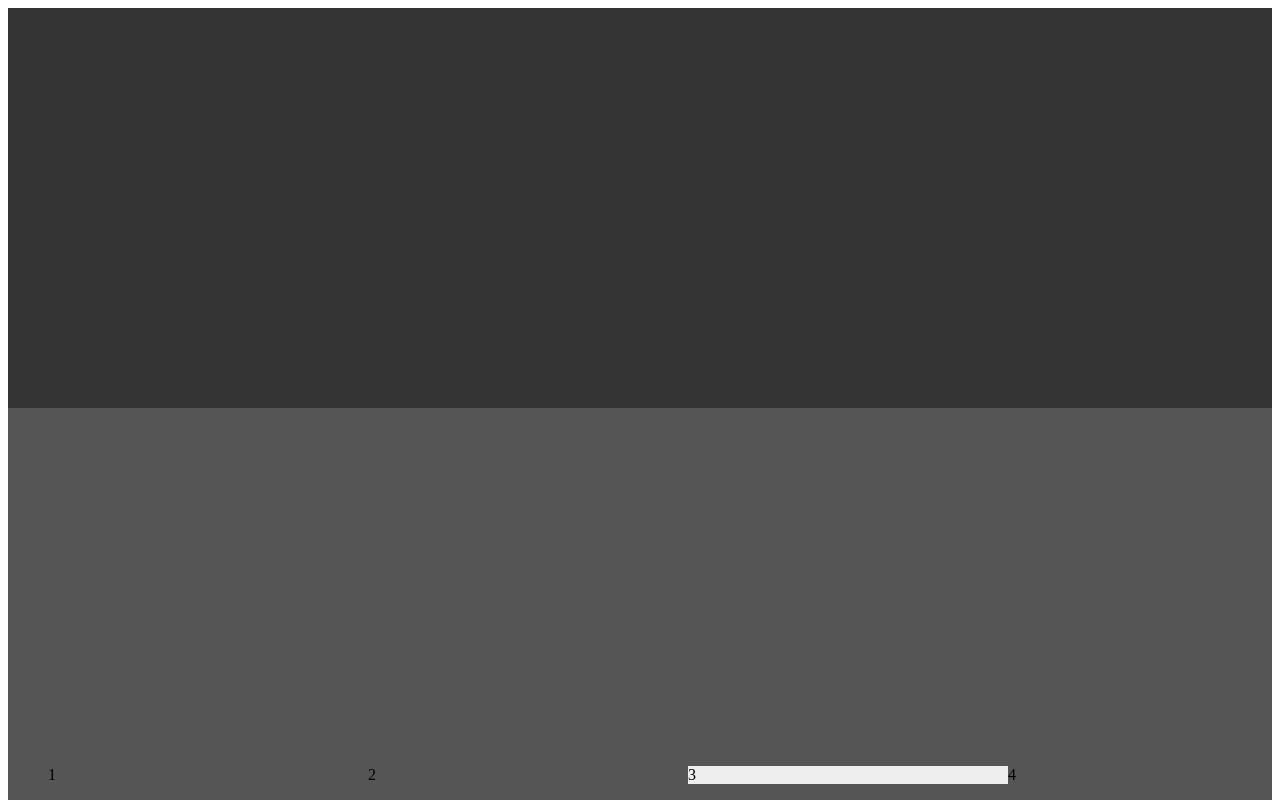
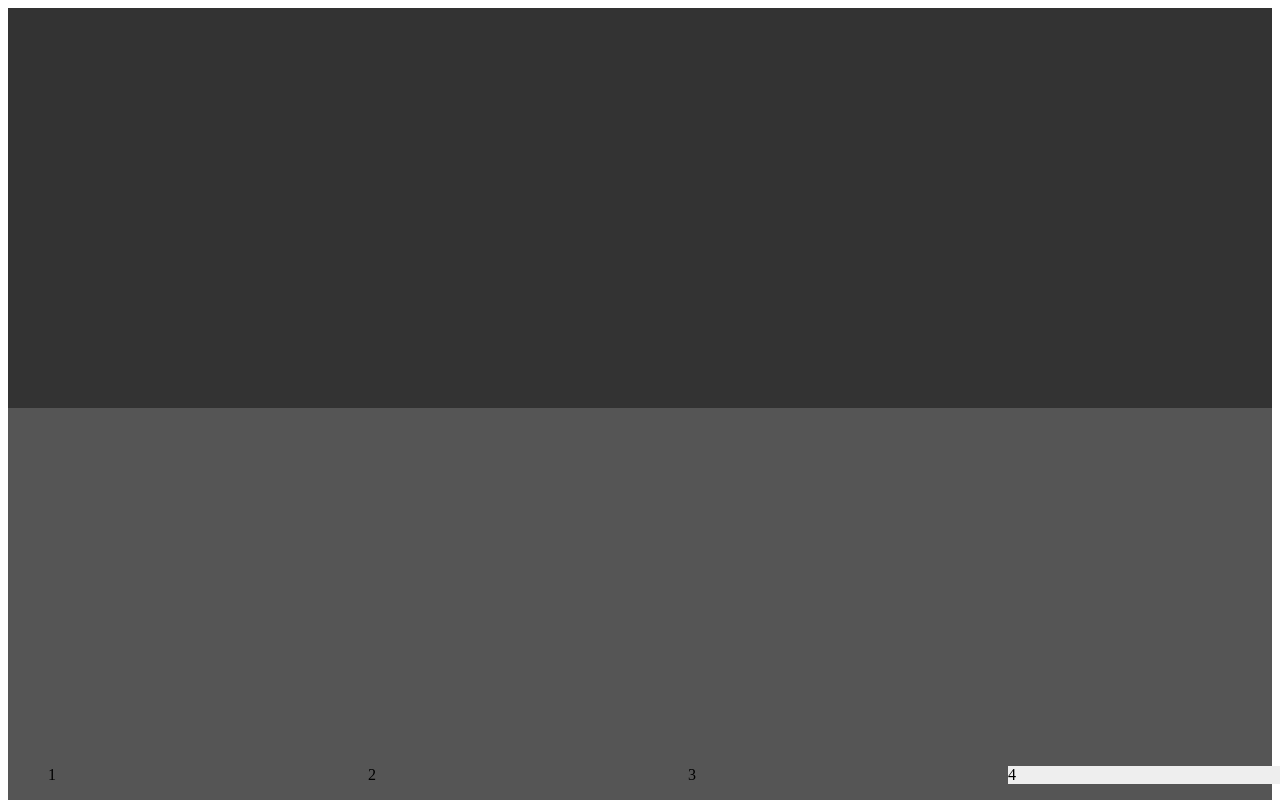
Before and after one commit to silentsvv/scrollNav, a website: page demo.html in a window 1280 px wide. Shown: the top 800 px of the page. Drawn offline with Linux system fonts and the light colour scheme.

Commit message:
自动给末尾添加元素

```diff
--- a/demo.html
+++ b/demo.html
@@ -45,5 +45,9 @@
   window.s = new NavScroll.init({positionSet: {
       3: NavScroll.getElePosition(document.querySelectorAll('.box')[2]) - 50
   }});
+
+  window.onresize = (() => {
+      s.rest();
+  })
 </script>
 </html>
--- a/main.js
+++ b/main.js
@@ -30,6 +30,9 @@
          *      taggleClassName: 'active' //菜单激活按钮类名,
          *      positionSet(object): '{index: number}' //配置的元素位置
          * }
+         *
+         * @returns {function} NavScroll.rest() 重载方法
+         *                     getElePosition() 重载方法
          */
         function NavScroll(option = {}) {
             let self         = this;
@@ -46,7 +49,7 @@
             try {
                 self._init();
             } catch (error) {
-                console.log(error);
+                console.error(error);
                 return option.initError?option.initError():false;
             }
 
@@ -62,6 +65,11 @@
              */
             _init() {
                 let self = this;
+
+                if(self.posNode.length === 0 || self.posNode.length === 0) {
+                    console.error('err: 缺少匹配元素，请配置option.navNode、option.posNode，或者配置option.navQuery和option.posQuery索引')
+                    return false;
+                }
                 if(self.posNode.length != self.navNode.length) {
                     console.error('err: 所选位置与菜单数量不匹配!')
                     return false;
@@ -79,6 +87,8 @@
             _initPosArr() {
                 let self = this;
                 let tempArr = [];
+                let docEle = document.documentElement;
+                let docBody = document.body;
 
                 self.posNode.forEach((item, index) => {
                     let position = getElePosition(item);
@@ -90,6 +100,15 @@
                     tempArr.push(position);
                 })
 
+                //判断最后的元素定位是否低于页面高度，若是自动将触发变换的高度设置为滚动高度-页面高度
+                let lastPageTop =(docEle.scrollHeight?docEle.scrollHeight:docBody.scrollHeight) - window.innerHeight;
+                let lastNode = self.posArr[self.posArr.length - 1];
+                if( lastNode < lastPageTop) {
+                    self.posArr[self.posArr.length - 1] = lastPageTop;
+                }
+
+
+                //判断自定义设置高度是否正常（是否存在上一个高度大于下一个)
                 let posArrLen = self.posArr.length;
                 self.posArr.forEach((item, index) => {
                     console.log(item);
@@ -98,6 +117,8 @@
                         console.error('设置的元素高度格式不对!第' + index +'个高度大于下一个元素，已自动修正为元素自身距顶高度')
                     }
                 })
+
+                console.log()
             },
 
             /**
@@ -125,6 +146,10 @@
                 let bodyNode = document.body;
                 let doc = document.documentElement;
 
+                if(self.navNode.length > 0) {
+                    self.navNode[0].classList.add('active');
+                }
+
                 window.onscroll = () => {
                     let arrIndex = 0;
                     while(bodyNode.scrollTop?bodyNode.scrollTop:doc.scrollTop >= self.posArr[arrIndex]) {
@@ -144,6 +169,15 @@
                     }
                 }
             },
+
+            /**
+             * rest方法，重载页面事件
+             *
+             */
+            rest() {
+                let self = this;
+                self._init();
+            }
         }
 
         /**
```
